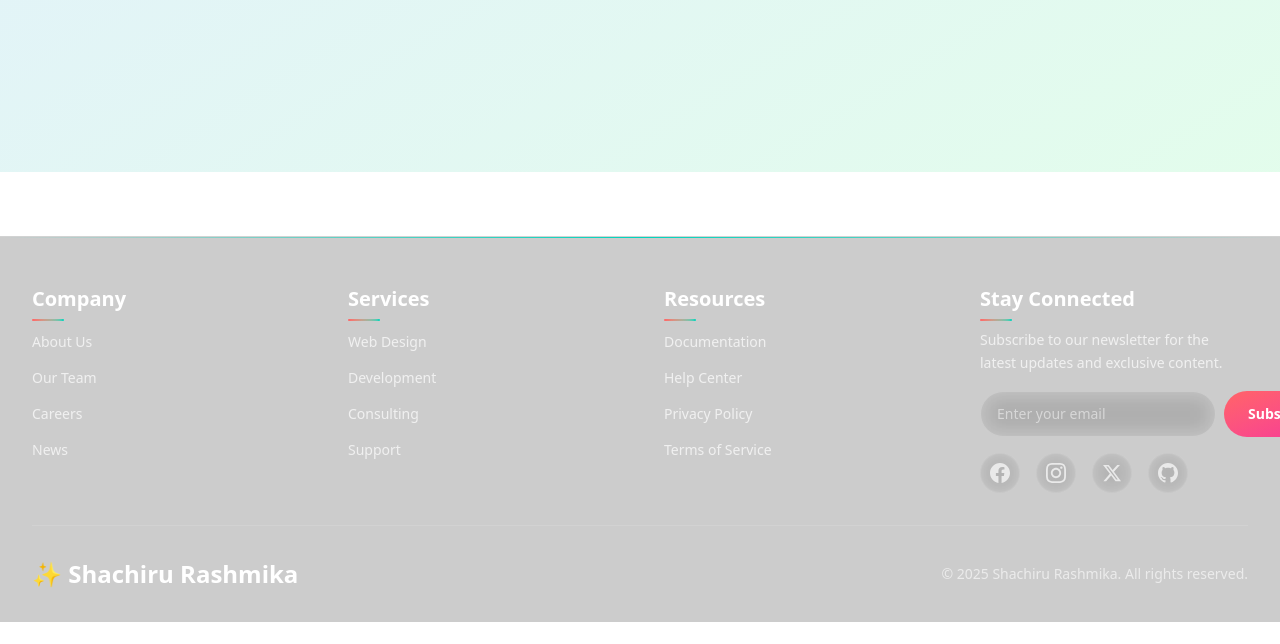
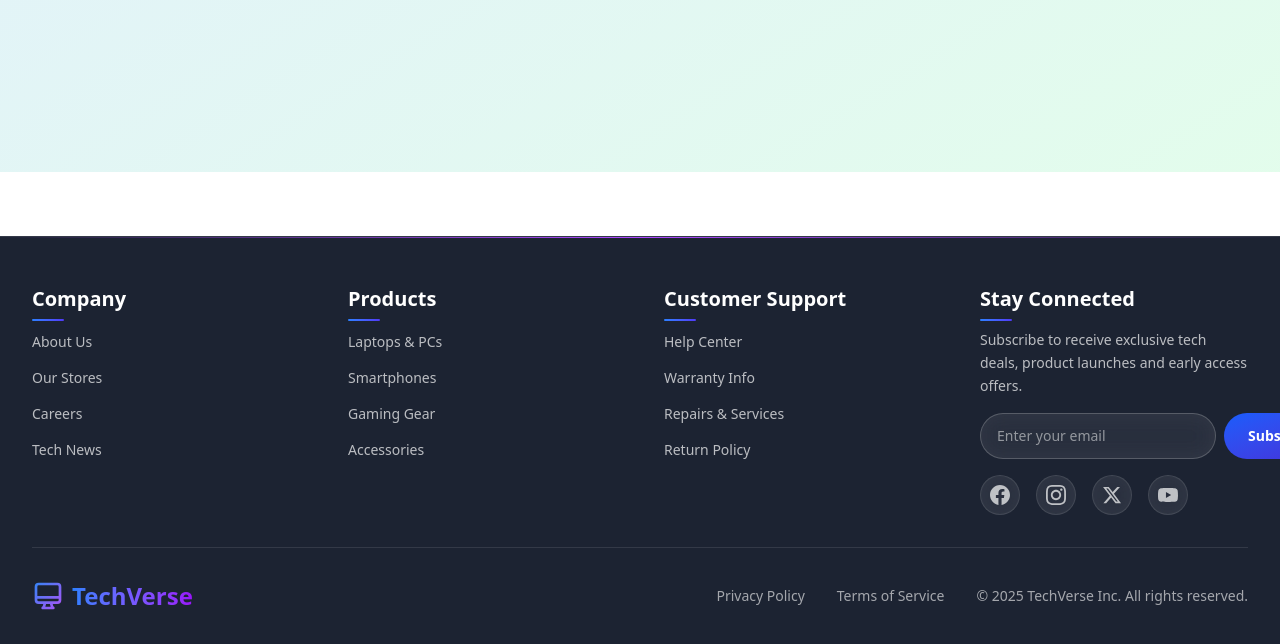
Before and after one commit to Shachiru/tech-store-frontend, a React (Vite) app: page / in a window 1280 px wide. Shown: the part 628-1272 px from the top of the page. Before the commit the page ends 1250 px from the top, so only its background shows below. Built offline with nearby package versions, Linux system fonts and the light colour scheme; no server answers.

Commit message:
footer modified

```diff
--- a/src/view/common/DefaultLayout/DefaultLayout.tsx
+++ b/src/view/common/DefaultLayout/DefaultLayout.tsx
@@ -1,6 +1,6 @@
-import {Footer} from "../Footer/Footer.tsx";
 import {MainContent} from "../MainContent/MainContent.tsx";
 import {NavBar} from "../NavBar/NavBar.tsx";
+import Footer from "../Footer/Footer.tsx";
 
 export function DefaultLayout() {
     return (
--- a/src/view/common/Footer/Footer.tsx
+++ b/src/view/common/Footer/Footer.tsx
@@ -1,130 +1,132 @@
-export function Footer() {
+import React from 'react';
+
+const Footer: React.FC = () => {
     return (
-        <footer className="relative mt-16 bg-black/20 backdrop-blur-xl border-t border-white/10 before:absolute before:top-0 before:left-0 before:right-0 before:h-px before:bg-gradient-to-r before:from-transparent before:via-red-400 before:via-teal-400 before:to-transparent">
+        <footer className="relative mt-16 bg-gray-900/95 backdrop-blur-xl border-t border-white/10 before:absolute before:top-0 before:left-0 before:right-0 before:h-px before:bg-gradient-to-r before:from-transparent before:via-blue-500 before:via-purple-500 before:to-transparent">
             <div className="max-w-7xl mx-auto px-8 pt-12 pb-8">
                 <div className="grid grid-cols-1 md:grid-cols-2 lg:grid-cols-4 gap-12 mb-8">
                     <div className="space-y-4">
-                        <h3 className="relative text-white text-xl font-semibold mb-4 after:absolute after:bottom-[-8px] after:left-0 after:w-8 after:h-0.5 after:bg-gradient-to-r after:from-red-400 after:to-teal-400 after:rounded-sm">
+                        <h3 className="relative text-white text-xl font-semibold mb-4 after:absolute after:bottom-[-8px] after:left-0 after:w-8 after:h-0.5 after:bg-gradient-to-r after:from-blue-500 after:to-indigo-600 after:rounded-sm">
                             Company
                         </h3>
                         <ul className="space-y-3">
                             <li>
-                                <a href="#" className="relative inline-block text-white/70 text-sm transition-all duration-300 ease-out hover:text-white hover:translate-x-1 before:absolute before:bottom-[-2px] before:left-0 before:w-0 before:h-px before:bg-gradient-to-r before:from-red-400 before:to-teal-400 before:transition-all before:duration-300 hover:before:w-full">
+                                <a href="#" className="relative inline-block text-white/70 text-sm transition-all duration-300 ease-out hover:text-blue-400 hover:translate-x-1 before:absolute before:bottom-[-2px] before:left-0 before:w-0 before:h-px before:bg-gradient-to-r before:from-blue-400 before:to-indigo-500 before:transition-all before:duration-300 hover:before:w-full">
                                     About Us
                                 </a>
                             </li>
                             <li>
-                                <a href="#" className="relative inline-block text-white/70 text-sm transition-all duration-300 ease-out hover:text-white hover:translate-x-1 before:absolute before:bottom-[-2px] before:left-0 before:w-0 before:h-px before:bg-gradient-to-r before:from-red-400 before:to-teal-400 before:transition-all before:duration-300 hover:before:w-full">
-                                    Our Team
+                                <a href="#" className="relative inline-block text-white/70 text-sm transition-all duration-300 ease-out hover:text-blue-400 hover:translate-x-1 before:absolute before:bottom-[-2px] before:left-0 before:w-0 before:h-px before:bg-gradient-to-r before:from-blue-400 before:to-indigo-500 before:transition-all before:duration-300 hover:before:w-full">
+                                    Our Stores
                                 </a>
                             </li>
                             <li>
-                                <a href="#" className="relative inline-block text-white/70 text-sm transition-all duration-300 ease-out hover:text-white hover:translate-x-1 before:absolute before:bottom-[-2px] before:left-0 before:w-0 before:h-px before:bg-gradient-to-r before:from-red-400 before:to-teal-400 before:transition-all before:duration-300 hover:before:w-full">
+                                <a href="#" className="relative inline-block text-white/70 text-sm transition-all duration-300 ease-out hover:text-blue-400 hover:translate-x-1 before:absolute before:bottom-[-2px] before:left-0 before:w-0 before:h-px before:bg-gradient-to-r before:from-blue-400 before:to-indigo-500 before:transition-all before:duration-300 hover:before:w-full">
                                     Careers
                                 </a>
                             </li>
                             <li>
-                                <a href="#" className="relative inline-block text-white/70 text-sm transition-all duration-300 ease-out hover:text-white hover:translate-x-1 before:absolute before:bottom-[-2px] before:left-0 before:w-0 before:h-px before:bg-gradient-to-r before:from-red-400 before:to-teal-400 before:transition-all before:duration-300 hover:before:w-full">
-                                    News
+                                <a href="#" className="relative inline-block text-white/70 text-sm transition-all duration-300 ease-out hover:text-blue-400 hover:translate-x-1 before:absolute before:bottom-[-2px] before:left-0 before:w-0 before:h-px before:bg-gradient-to-r before:from-blue-400 before:to-indigo-500 before:transition-all before:duration-300 hover:before:w-full">
+                                    Tech News
                                 </a>
                             </li>
                         </ul>
                     </div>
 
                     <div className="space-y-4">
-                        <h3 className="relative text-white text-xl font-semibold mb-4 after:absolute after:bottom-[-8px] after:left-0 after:w-8 after:h-0.5 after:bg-gradient-to-r after:from-red-400 after:to-teal-400 after:rounded-sm">
-                            Services
+                        <h3 className="relative text-white text-xl font-semibold mb-4 after:absolute after:bottom-[-8px] after:left-0 after:w-8 after:h-0.5 after:bg-gradient-to-r after:from-blue-500 after:to-indigo-600 after:rounded-sm">
+                            Products
                         </h3>
                         <ul className="space-y-3">
                             <li>
-                                <a href="#" className="relative inline-block text-white/70 text-sm transition-all duration-300 ease-out hover:text-white hover:translate-x-1 before:absolute before:bottom-[-2px] before:left-0 before:w-0 before:h-px before:bg-gradient-to-r before:from-red-400 before:to-teal-400 before:transition-all before:duration-300 hover:before:w-full">
-                                    Web Design
+                                <a href="#" className="relative inline-block text-white/70 text-sm transition-all duration-300 ease-out hover:text-blue-400 hover:translate-x-1 before:absolute before:bottom-[-2px] before:left-0 before:w-0 before:h-px before:bg-gradient-to-r before:from-blue-400 before:to-indigo-500 before:transition-all before:duration-300 hover:before:w-full">
+                                    Laptops & PCs
                                 </a>
                             </li>
                             <li>
-                                <a href="#" className="relative inline-block text-white/70 text-sm transition-all duration-300 ease-out hover:text-white hover:translate-x-1 before:absolute before:bottom-[-2px] before:left-0 before:w-0 before:h-px before:bg-gradient-to-r before:from-red-400 before:to-teal-400 before:transition-all before:duration-300 hover:before:w-full">
-                                    Development
+                                <a href="#" className="relative inline-block text-white/70 text-sm transition-all duration-300 ease-out hover:text-blue-400 hover:translate-x-1 before:absolute before:bottom-[-2px] before:left-0 before:w-0 before:h-px before:bg-gradient-to-r before:from-blue-400 before:to-indigo-500 before:transition-all before:duration-300 hover:before:w-full">
+                                    Smartphones
                                 </a>
                             </li>
                             <li>
-                                <a href="#" className="relative inline-block text-white/70 text-sm transition-all duration-300 ease-out hover:text-white hover:translate-x-1 before:absolute before:bottom-[-2px] before:left-0 before:w-0 before:h-px before:bg-gradient-to-r before:from-red-400 before:to-teal-400 before:transition-all before:duration-300 hover:before:w-full">
-                                    Consulting
+                                <a href="#" className="relative inline-block text-white/70 text-sm transition-all duration-300 ease-out hover:text-blue-400 hover:translate-x-1 before:absolute before:bottom-[-2px] before:left-0 before:w-0 before:h-px before:bg-gradient-to-r before:from-blue-400 before:to-indigo-500 before:transition-all before:duration-300 hover:before:w-full">
+                                    Gaming Gear
                                 </a>
                             </li>
                             <li>
-                                <a href="#" className="relative inline-block text-white/70 text-sm transition-all duration-300 ease-out hover:text-white hover:translate-x-1 before:absolute before:bottom-[-2px] before:left-0 before:w-0 before:h-px before:bg-gradient-to-r before:from-red-400 before:to-teal-400 before:transition-all before:duration-300 hover:before:w-full">
-                                    Support
+                                <a href="#" className="relative inline-block text-white/70 text-sm transition-all duration-300 ease-out hover:text-blue-400 hover:translate-x-1 before:absolute before:bottom-[-2px] before:left-0 before:w-0 before:h-px before:bg-gradient-to-r before:from-blue-400 before:to-indigo-500 before:transition-all before:duration-300 hover:before:w-full">
+                                    Accessories
                                 </a>
                             </li>
                         </ul>
                     </div>
 
                     <div className="space-y-4">
-                        <h3 className="relative text-white text-xl font-semibold mb-4 after:absolute after:bottom-[-8px] after:left-0 after:w-8 after:h-0.5 after:bg-gradient-to-r after:from-red-400 after:to-teal-400 after:rounded-sm">
-                            Resources
+                        <h3 className="relative text-white text-xl font-semibold mb-4 after:absolute after:bottom-[-8px] after:left-0 after:w-8 after:h-0.5 after:bg-gradient-to-r after:from-blue-500 after:to-indigo-600 after:rounded-sm">
+                            Customer Support
                         </h3>
                         <ul className="space-y-3">
                             <li>
-                                <a href="#" className="relative inline-block text-white/70 text-sm transition-all duration-300 ease-out hover:text-white hover:translate-x-1 before:absolute before:bottom-[-2px] before:left-0 before:w-0 before:h-px before:bg-gradient-to-r before:from-red-400 before:to-teal-400 before:transition-all before:duration-300 hover:before:w-full">
-                                    Documentation
-                                </a>
-                            </li>
-                            <li>
-                                <a href="#" className="relative inline-block text-white/70 text-sm transition-all duration-300 ease-out hover:text-white hover:translate-x-1 before:absolute before:bottom-[-2px] before:left-0 before:w-0 before:h-px before:bg-gradient-to-r before:from-red-400 before:to-teal-400 before:transition-all before:duration-300 hover:before:w-full">
+                                <a href="#" className="relative inline-block text-white/70 text-sm transition-all duration-300 ease-out hover:text-blue-400 hover:translate-x-1 before:absolute before:bottom-[-2px] before:left-0 before:w-0 before:h-px before:bg-gradient-to-r before:from-blue-400 before:to-indigo-500 before:transition-all before:duration-300 hover:before:w-full">
                                     Help Center
                                 </a>
                             </li>
                             <li>
-                                <a href="#" className="relative inline-block text-white/70 text-sm transition-all duration-300 ease-out hover:text-white hover:translate-x-1 before:absolute before:bottom-[-2px] before:left-0 before:w-0 before:h-px before:bg-gradient-to-r before:from-red-400 before:to-teal-400 before:transition-all before:duration-300 hover:before:w-full">
-                                    Privacy Policy
+                                <a href="#" className="relative inline-block text-white/70 text-sm transition-all duration-300 ease-out hover:text-blue-400 hover:translate-x-1 before:absolute before:bottom-[-2px] before:left-0 before:w-0 before:h-px before:bg-gradient-to-r before:from-blue-400 before:to-indigo-500 before:transition-all before:duration-300 hover:before:w-full">
+                                    Warranty Info
                                 </a>
                             </li>
                             <li>
-                                <a href="#" className="relative inline-block text-white/70 text-sm transition-all duration-300 ease-out hover:text-white hover:translate-x-1 before:absolute before:bottom-[-2px] before:left-0 before:w-0 before:h-px before:bg-gradient-to-r before:from-red-400 before:to-teal-400 before:transition-all before:duration-300 hover:before:w-full">
-                                    Terms of Service
+                                <a href="#" className="relative inline-block text-white/70 text-sm transition-all duration-300 ease-out hover:text-blue-400 hover:translate-x-1 before:absolute before:bottom-[-2px] before:left-0 before:w-0 before:h-px before:bg-gradient-to-r before:from-blue-400 before:to-indigo-500 before:transition-all before:duration-300 hover:before:w-full">
+                                    Repairs & Services
+                                </a>
+                            </li>
+                            <li>
+                                <a href="#" className="relative inline-block text-white/70 text-sm transition-all duration-300 ease-out hover:text-blue-400 hover:translate-x-1 before:absolute before:bottom-[-2px] before:left-0 before:w-0 before:h-px before:bg-gradient-to-r before:from-blue-400 before:to-indigo-500 before:transition-all before:duration-300 hover:before:w-full">
+                                    Return Policy
                                 </a>
                             </li>
                         </ul>
                     </div>
 
                     <div className="space-y-4">
-                        <h3 className="relative text-white text-xl font-semibold mb-4 after:absolute after:bottom-[-8px] after:left-0 after:w-8 after:h-0.5 after:bg-gradient-to-r after:from-red-400 after:to-teal-400 after:rounded-sm">
+                        <h3 className="relative text-white text-xl font-semibold mb-4 after:absolute after:bottom-[-8px] after:left-0 after:w-8 after:h-0.5 after:bg-gradient-to-r after:from-blue-500 after:to-indigo-600 after:rounded-sm">
                             Stay Connected
                         </h3>
                         <p className="text-white/70 text-sm leading-relaxed">
-                            Subscribe to our newsletter for the latest updates and exclusive content.
+                            Subscribe to receive exclusive tech deals, product launches and early access offers.
                         </p>
                         <div className="mt-4">
                             <div className="flex flex-col sm:flex-row gap-2 mt-3">
                                 <input
                                     type="email"
                                     placeholder="Enter your email"
-                                    className="flex-1 px-4 py-3 border border-white/20 rounded-full bg-white/10 text-white backdrop-blur-md text-sm transition-all duration-300 ease-out placeholder:text-white/50 focus:outline-none focus:border-white/40 focus:bg-white/15"
+                                    className="flex-1 px-4 py-3 border border-white/20 rounded-full bg-white/10 text-white backdrop-blur-md text-sm transition-all duration-300 ease-out placeholder:text-white/50 focus:outline-none focus:border-blue-500/40 focus:bg-white/15"
                                 />
-                                <button className="bg-gradient-to-br from-red-400 to-pink-500 text-white border-none px-6 py-3 rounded-full cursor-pointer text-sm font-semibold transition-all duration-300 ease-out whitespace-nowrap hover:-translate-y-0.5 hover:shadow-lg hover:shadow-red-400/30">
+                                <button className="bg-gradient-to-br from-blue-600 to-indigo-700 text-white border-none px-6 py-3 rounded-full cursor-pointer text-sm font-semibold transition-all duration-300 ease-out whitespace-nowrap hover:-translate-y-0.5 hover:shadow-lg hover:shadow-blue-500/30">
                                     Subscribe
                                 </button>
                             </div>
                         </div>
                         <div className="flex justify-center sm:justify-start gap-4 mt-4">
-                            <a href="https://facebook.com" target="_blank" rel="noopener noreferrer" className="flex items-center justify-center w-10 h-10 rounded-full bg-white/10 text-white/70 border border-white/10 backdrop-blur-md transition-all duration-300 ease-out hover:bg-white/20 hover:text-white hover:-translate-y-1 hover:shadow-lg hover:shadow-black/15" title="Facebook">
+                            <a href="https://facebook.com" target="_blank" rel="noopener noreferrer" className="flex items-center justify-center w-10 h-10 rounded-full bg-white/10 text-white/70 border border-white/10 backdrop-blur-md transition-all duration-300 ease-out hover:bg-blue-600/20 hover:text-white hover:-translate-y-1 hover:border-blue-500/30 hover:shadow-lg hover:shadow-blue-500/20" title="Facebook">
                                 <svg width="20" height="20" viewBox="0 0 24 24" fill="currentColor">
                                     <path d="M24 12.073c0-6.627-5.373-12-12-12s-12 5.373-12 12c0 5.99 4.388 10.954 10.125 11.854v-8.385H7.078v-3.47h3.047V9.43c0-3.007 1.792-4.669 4.533-4.669 1.312 0 2.686.235 2.686.235v2.953H15.83c-1.491 0-1.956.925-1.956 1.874v2.25h3.328l-.532 3.47h-2.796v8.385C19.612 23.027 24 18.062 24 12.073z"/>
                                 </svg>
                             </a>
-                            <a href="https://instagram.com" target="_blank" rel="noopener noreferrer" className="flex items-center justify-center w-10 h-10 rounded-full bg-white/10 text-white/70 border border-white/10 backdrop-blur-md transition-all duration-300 ease-out hover:bg-white/20 hover:text-white hover:-translate-y-1 hover:shadow-lg hover:shadow-black/15" title="Instagram">
+                            <a href="https://instagram.com" target="_blank" rel="noopener noreferrer" className="flex items-center justify-center w-10 h-10 rounded-full bg-white/10 text-white/70 border border-white/10 backdrop-blur-md transition-all duration-300 ease-out hover:bg-purple-600/20 hover:text-white hover:-translate-y-1 hover:border-purple-500/30 hover:shadow-lg hover:shadow-purple-500/20" title="Instagram">
                                 <svg width="20" height="20" viewBox="0 0 24 24" fill="currentColor">
                                     <path d="M12 2.163c3.204 0 3.584.012 4.85.07 3.252.148 4.771 1.691 4.919 4.919.058 1.265.069 1.645.069 4.849 0 3.205-.012 3.584-.069 4.849-.149 3.225-1.664 4.771-4.919 4.919-1.266.058-1.644.07-4.85.07-3.204 0-3.584-.012-4.849-.07-3.26-.149-4.771-1.699-4.919-4.92-.058-1.265-.07-1.644-.07-4.849 0-3.204.013-3.583.07-4.849.149-3.227 1.664-4.771 4.919-4.919 1.266-.057 1.645-.069 4.849-.069zm0-2.163c-3.259 0-3.667.014-4.947.072-4.358.2-6.78 2.618-6.98 6.98-.059 1.281-.073 1.689-.073 4.948 0 3.259.014 3.668.072 4.948.2 4.358 2.618 6.78 6.98 6.98 1.281.058 1.689.072 4.948.072 3.259 0 3.668-.014 4.948-.072 4.354-.2 6.782-2.618 6.979-6.98.059-1.28.073-1.689.073-4.948 0-3.259-.014-3.667-.072-4.947-.196-4.354-2.617-6.78-6.979-6.98-1.281-.059-1.69-.073-4.949-.073zm0 5.838c-3.403 0-6.162 2.759-6.162 6.162s2.759 6.163 6.162 6.163 6.162-2.759 6.162-6.163c0-3.403-2.759-6.162-6.162-6.162zm0 10.162c-2.209 0-4-1.79-4-4 0-2.209 1.791-4 4-4s4 1.791 4 4c0 2.21-1.791 4-4 4zm6.406-11.845c-.796 0-1.441.645-1.441 1.44s.645 1.44 1.441 1.44c.795 0 1.439-.645 1.439-1.44s-.644-1.44-1.439-1.44z"/>
                                 </svg>
                             </a>
-                            <a href="https://x.com" target="_blank" rel="noopener noreferrer" className="flex items-center justify-center w-10 h-10 rounded-full bg-white/10 text-white/70 border border-white/10 backdrop-blur-md transition-all duration-300 ease-out hover:bg-white/20 hover:text-white hover:-translate-y-1 hover:shadow-lg hover:shadow-black/15" title="X (Twitter)">
+                            <a href="https://x.com" target="_blank" rel="noopener noreferrer" className="flex items-center justify-center w-10 h-10 rounded-full bg-white/10 text-white/70 border border-white/10 backdrop-blur-md transition-all duration-300 ease-out hover:bg-indigo-600/20 hover:text-white hover:-translate-y-1 hover:border-indigo-500/30 hover:shadow-lg hover:shadow-indigo-500/20" title="X (Twitter)">
                                 <svg width="20" height="20" viewBox="0 0 24 24" fill="currentColor">
                                     <path d="M18.244 2.25h3.308l-7.227 8.26 8.502 11.24H16.17l-5.214-6.817L4.99 21.75H1.68l7.73-8.835L1.254 2.25H8.08l4.713 6.231zm-1.161 17.52h1.833L7.084 4.126H5.117z"/>
                                 </svg>
                             </a>
-                            <a href="https://github.com" target="_blank" rel="noopener noreferrer" className="flex items-center justify-center w-10 h-10 rounded-full bg-white/10 text-white/70 border border-white/10 backdrop-blur-md transition-all duration-300 ease-out hover:bg-white/20 hover:text-white hover:-translate-y-1 hover:shadow-lg hover:shadow-black/15" title="GitHub">
+                            <a href="https://youtube.com" target="_blank" rel="noopener noreferrer" className="flex items-center justify-center w-10 h-10 rounded-full bg-white/10 text-white/70 border border-white/10 backdrop-blur-md transition-all duration-300 ease-out hover:bg-red-600/20 hover:text-white hover:-translate-y-1 hover:border-red-500/30 hover:shadow-lg hover:shadow-red-500/20" title="YouTube">
                                 <svg width="20" height="20" viewBox="0 0 24 24" fill="currentColor">
-                                    <path d="M12 0c-6.626 0-12 5.373-12 12 0 5.302 3.438 9.8 8.207 11.387.599.111.793-.261.793-.577v-2.234c-3.338.726-4.033-1.416-4.033-1.416-.546-1.387-1.333-1.756-1.333-1.756-1.089-.745.083-.729.083-.729 1.205.084 1.839 1.237 1.839 1.237 1.07 1.834 2.807 1.304 3.492.997.107-.775.418-1.305.762-1.604-2.665-.305-5.467-1.334-5.467-5.931 0-1.311.469-2.381 1.236-3.221-.124-.303-.535-1.524.117-3.176 0 0 1.008-.322 3.301 1.23.957-.266 1.983-.399 3.003-.404 1.02.005 2.047.138 3.006.404 2.291-1.552 3.297-1.23 3.297-1.23.653 1.653.242 2.874.118 3.176.77.84 1.235 1.911 1.235 3.221 0 4.609-2.807 5.624-5.479 5.921.43.372.823 1.102.823 2.222v3.293c0 .319.192.694.801.576 4.765-1.589 8.199-6.086 8.199-11.386 0-6.627-5.373-12-12-12z"/>
+                                    <path d="M23.498 6.186a3.016 3.016 0 0 0-2.122-2.136C19.505 3.545 12 3.545 12 3.545s-7.505 0-9.377.505A3.017 3.017 0 0 0 .502 6.186C0 8.07 0 12 0 12s0 3.93.502 5.814a3.016 3.016 0 0 0 2.122 2.136c1.871.505 9.376.505 9.376.505s7.505 0 9.377-.505a3.015 3.015 0 0 0 2.122-2.136C24 15.93 24 12 24 12s0-3.93-.502-5.814zM9.545 15.568V8.432L15.818 12l-6.273 3.568z"/>
                                 </svg>
                             </a>
                         </div>
@@ -133,13 +135,26 @@ export function Footer() {
 
                 <div className="border-t border-white/10 pt-8 flex flex-col md:flex-row justify-between items-center gap-4 text-center md:text-left">
                     <a href="#" className="text-white text-2xl font-bold flex items-center gap-2">
-                        ✨ Shachiru Rashmika
+                        <svg xmlns="http://www.w3.org/2000/svg" className="h-8 w-8" viewBox="0 0 24 24" fill="none" stroke="url(#techGradient)" strokeWidth="2">
+                            <defs>
+                                <linearGradient id="techGradient" x1="0%" y1="0%" x2="100%" y2="100%">
+                                    <stop offset="0%" stopColor="#3B82F6" />
+                                    <stop offset="100%" stopColor="#A855F7" />
+                                </linearGradient>
+                            </defs>
+                            <path strokeLinecap="round" strokeLinejoin="round" d="M9.75 17L9 20l-1 1h8l-1-1-.75-3M3 13h18M5 17h14a2 2 0 002-2V5a2 2 0 00-2-2H5a2 2 0 00-2 2v10a2 2 0 002 2z" />
+                        </svg>
+                        <span className="bg-clip-text text-transparent bg-gradient-to-r from-blue-500 to-purple-600">TechVerse</span>
                     </a>
-                    <p className="text-white/60 text-sm m-0">
-                        © 2025 Shachiru Rashmika. All rights reserved.
-                    </p>
+                    <div className="flex flex-col md:flex-row items-center md:gap-8 text-white/60 text-sm">
+                        <a href="#" className="hover:text-blue-400 transition-colors">Privacy Policy</a>
+                        <a href="#" className="hover:text-blue-400 transition-colors">Terms of Service</a>
+                        <p>© {new Date().getFullYear()} TechVerse Inc. All rights reserved.</p>
+                    </div>
                 </div>
             </div>
         </footer>
     );
-}
+};
+
+export default Footer;
```
